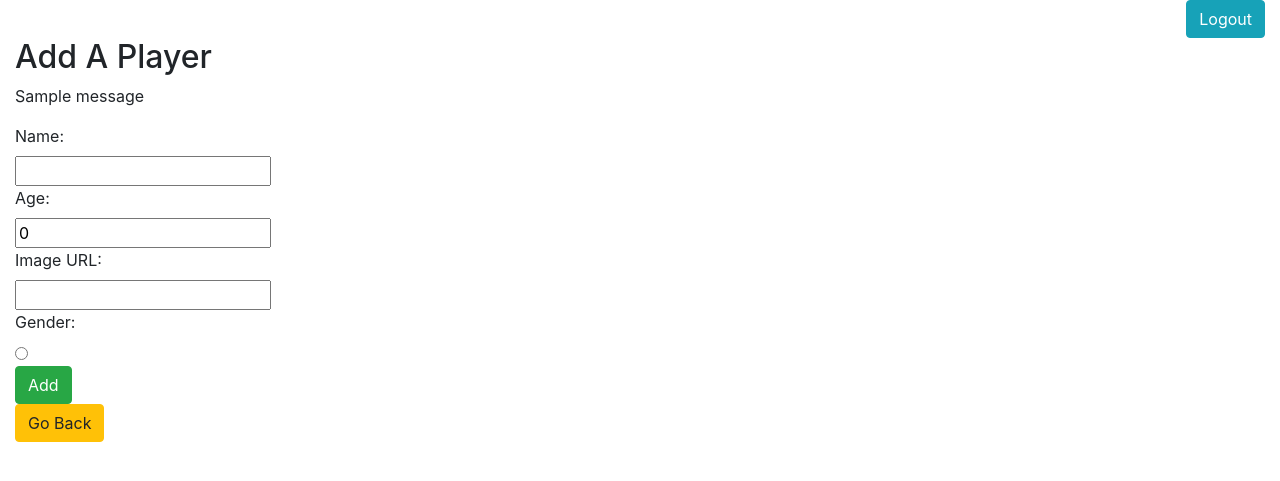
After one commit to albertbravo650/SquidGames-group-project, a Flask app: page /add in a window 1280 px wide. The commit adds this page. Shown: the top 481 px of the page. Run offline with Flask 2, Linux system fonts and the light colour scheme; the visitor is signed in with stand-in values (Sample User, id 1); tables that the repository leaves empty or names only in its code hold one stand-in row (values such as "Sample post"); one stand-in notice (Sample message) is shown; some libraries are stand-ins or nearby versions.

Commit message:
1st commit to new branch abbranch1

```diff
--- a/Squid Game/flask_app/controllers/users.py
+++ b/Squid Game/flask_app/controllers/users.py
@@ -1,11 +1,39 @@
 from flask_app.models.user import User
+from flask_app.models import player
 from flask_app import app
 from flask import render_template,redirect,request,session,flash
 
 @app.route('/dashboard')
 def dashboard():
-    if 'user_id' in session:
+    if 'user_id' not in session:
+        return redirect('/')
+    data = {
+        'id': session['user_id']
+    }
+    users_players = User.get_user_with_players(data)
+    return render_template('dashboard.html', user=User.getById(data), users_players=users_players)
 
-        return render_template('dashboard.html',
-            user = User.getById({'id': session['user_id']}))
-    return redirect('/')
+@app.route('/add')
+def new_player():
+    if 'user_id' not in session:
+        return redirect('/')
+    data = {
+        'id': session['user_id']
+    }
+    return render_template('add.html',  user = User.getById(data))
+
+@app.route('/add_player', methods=["POST"])
+def add_player():
+    if 'user_id' not in session:
+        return redirect('/')
+    if not player.Player.validate_player(request.form):
+        return redirect('/add')
+    data = {
+        "name" : request.form["name"],
+        "age" : request.form["age"],
+        "image" : request.form["image"],
+        "gender" : request.form["gender"],
+        "user_id": session["user_id"]
+    }
+    player.Player.save(data)
+    return redirect('/dashboard')
--- /dev/null
+++ b/Squid Game/flask_app/models/player.py
@@ -0,0 +1,62 @@
+from flask_app.config.mysqlconnection import connectToMySQL
+from flask import flash
+
+db = "squidgames"
+
+class Player:
+    def __init__(self , db_data ):
+        self.id = db_data['id']
+        self.name = db_data['name']
+        self.age = db_data['age']
+        self.image = db_data['image']
+        self.gender = db_data['gender']
+        self.created_at = db_data['created_at']
+        self.updated_at = db_data['updated_at']
+        self.players = []
+
+    @classmethod
+    def save( cls , data ):
+        query = "INSERT INTO players (name, age, image, gender, created_at, updated_at, users_id) VALUES (%(name)s, %(age)s, %(image)s, %(gender)s, NOW(), NOW(), %(users_id)s);"
+        return connectToMySQL(db).query_db( query, data)
+
+    @classmethod
+    def get_all(cls):
+        query = "SELECT * FROM players;"
+        results = connectToMySQL(db).query_db(query)
+        players = []
+        for player in results:
+            players.append(cls(player))
+        return players
+
+    @classmethod
+    def get_one_player(cls, data):
+        query = "SELECT * FROM players WHERE id = %(id)s;"
+        # print(data)
+        result = connectToMySQL(db).query_db(query, data)
+        # print(result)
+        return cls(result[0])
+
+    @staticmethod
+    def validate_player(player):
+        is_valid = True # we assume this is true
+        if len(player['name']) < 1:
+            flash("Name cannot be blank", "add_player")
+            is_valid = False
+        if (int(player['age'])) <= 0:
+            flash("Enter age", "add_player")
+            is_valid = False
+        if len(player['image']) < 1:
+            flash("Image URL cannot be blank", "add_player")
+            is_valid = False
+        return is_valid
+
+    @classmethod
+    def destroy(cls, data):
+        query = "DELETE FROM players WHERE id = %(id)s;"
+        return connectToMySQL(db).query_db(query, data)
+
+    @classmethod
+    def update(cls, data):
+        query = "UPDATE players SET name=%(name)s, age=%(age)s, image=%(image)s, gender=%(gender)s, updated_at=NOW() WHERE id = %(id)s;"
+        # data is a dictionary that will be passed into the save method from server.py
+        return connectToMySQL(db).query_db(query, data)
--- a/Squid Game/flask_app/models/user.py
+++ b/Squid Game/flask_app/models/user.py
@@ -50,6 +50,22 @@ class User:
             return False
         return cls(result[0])
 
+    @classmethod
+    def get_user_with_players( cls , data ):
+        query = "SELECT * FROM users LEFT JOIN players ON players.users_id = users.id WHERE users.id = %(id)s;"
+        results = connectToMySQL(mydb).query_db( query , data )
+        players_user = []
+        for column in results:
+            player_data = {
+                "player_id" : column["players.id"],
+                "name" : column["name"],
+                "age" : column["age"],
+                "image" : column["image"],
+                "gender" : column["gender"]
+            }
+            players_user.append(player_data)
+        return players_user
+
     @staticmethod
     def validate_registration(user):
         is_valid = True # we assume this is true
--- /dev/null
+++ b/Squid Game/flask_app/static/dashboard.css
@@ -0,0 +1,11 @@
+.logout {
+    display: flex;
+    justify-content: end;
+}
+
+.buttons {
+    display: flex;
+    justify-content: space-between;
+    margin: 0px 15% 0px 15%;
+    margin-top: 50px;
+}
--- /dev/null
+++ b/Squid Game/flask_app/templates/add.html
@@ -0,0 +1,63 @@
+<!DOCTYPE html>
+<html lang="en">
+<head>
+    <meta charset="UTF-8">
+    <meta http-equiv="X-UA-Compatible" content="IE=edge">
+    <meta name="viewport" content="width=device-width, initial-scale=1.0">
+    <link rel="stylesheet" href="{{ url_for('static', filename='dashboard.css') }}">
+    <link rel="stylesheet" href="https://stackpath.bootstrapcdn.com/bootstrap/4.3.1/css/bootstrap.min.css" integrity="sha384-ggOyR0iXCbMQv3Xipma34MD+dH/1fQ784/j6cY/iJTQUOhcWr7x9JvoRxT2MZw1T" crossorigin="anonymous">
+    <title>Add Player</title>
+</head>
+<body>
+    <div class="container-fluid">
+        <div class="top">
+            <div class="logout">
+                <a href="/logout" class="btn btn-info">Logout</a>
+            </div>
+            <h2>Add A Player</h2>
+        </div>
+        <div class="bottom">
+            <form action="/add_player" method="POST">
+                {% with messages = get_flashed_messages(category_filter=['add_player']) %}
+                    {% if messages %}
+                        {% for message in messages %}
+                            <p>{{message}}</p>
+                        {% endfor %}
+                    {% endif %}
+                {% endwith %}
+                <div class="formrow">
+                    <div class="input">
+                        <div>
+                            <label for="name">Name:</label>
+                        </div>
+                        <input type="text" name="name" id="name"></input>
+                    </div>
+                    <div class="input">
+                        <div>
+                            <label for="age">Age:</label>
+                        </div>
+                        <input type="number" value="0" name="age" id="age"></input>
+                    </div>
+                    <div class="input">
+                        <div>
+                            <label for="image">Image URL:</label>
+                        </div>
+                        <input type="text" name="image" id="image"></input>
+                    </div>
+                    <div class="input">
+                        <div>
+                            <label for="gender">Gender:</label>
+                        </div>
+                        <input type="radio" name="gender" id="gender"></input>
+                    </div>
+                </div>
+                <div class="bottom_button">
+                    <input type="submit" value="Add" class="btn btn-success">
+                </div>
+            </form>
+            <a href="/dashboard" class="btn btn-warning">Go Back</a>
+        </div>
+    </div>
+    <script src="script.js"> </script>
+</body>
+</html>
--- a/Squid Game/flask_app/templates/index.html
+++ b/Squid Game/flask_app/templates/index.html
@@ -10,7 +10,6 @@
     <link rel="stylesheet" href="https://stackpath.bootstrapcdn.com/bootstrap/4.3.1/css/bootstrap.min.css" integrity="sha384-ggOyR0iXCbMQv3Xipma34MD+dH/1fQ784/j6cY/iJTQUOhcWr7x9JvoRxT2MZw1T" crossorigin="anonymous">
     <link rel="stylesheet" type="text/css" href="{{ url_for('static', filename='css_files/style.css') }}">
     <link rel="stylesheet" type="text/css" href="style.css">
-
 </head>
 <body>
     <div class="d-flex justify-content-around">
@@ -71,12 +70,8 @@
             </div>
 
             <input type="submit" value="Login" class="btn btn-success">
-
-
         </form>
     </div>
-
-
     <script src="script.js"> </script>
 </body>
 </html>
```
Also changed, not shown: Squid Game/flask_app/static/style.css (+0 -10 lines), Squid Game/flask_app/templates/dashboard.html (+27 -47 lines), Squid Game/Squid Games.png (added), Squid Game/flask_app/templates/edit.html (added), Squid Game/flask_app/templates/progression.html (added), Squid Game/flask_app/templates/roster.html (added), Squid Game/flask_app/templates/win.html (added).
